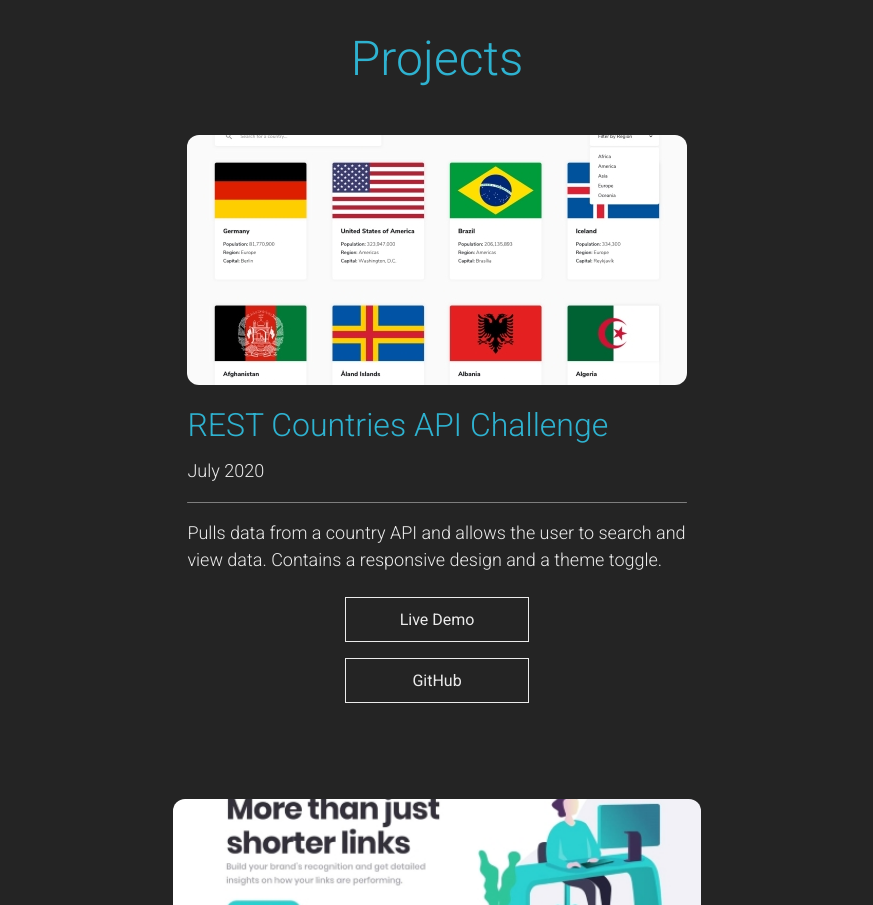
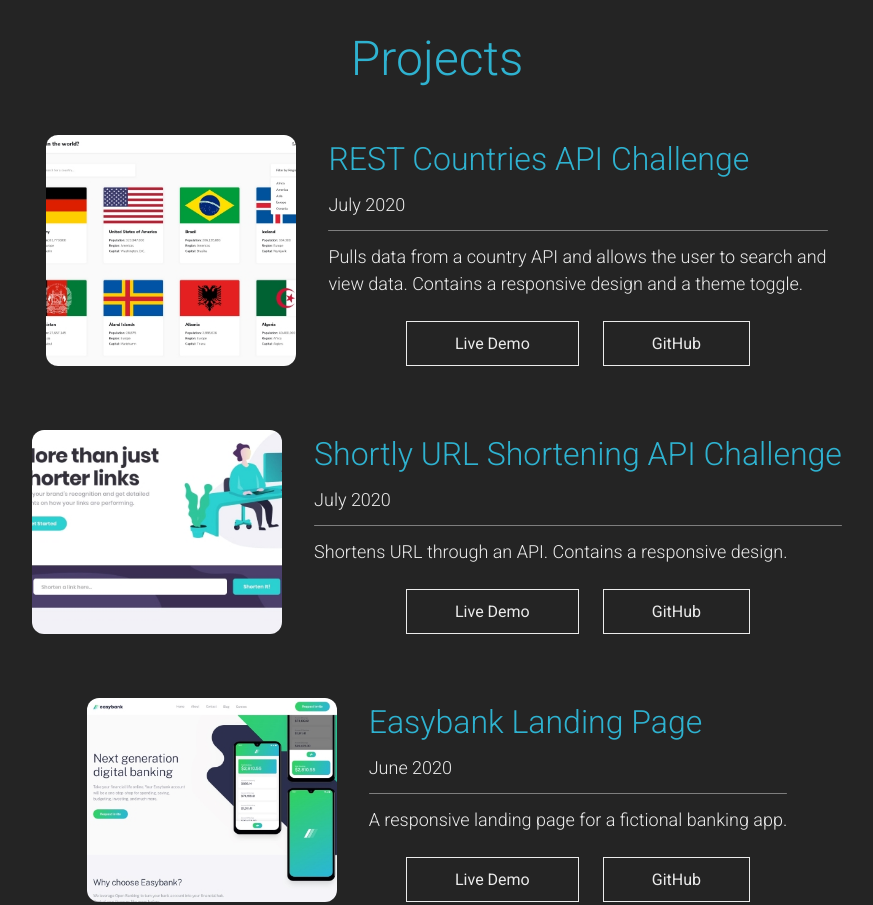
Before and after one commit to cagloria/cagloria.github.io, a plain HTML site: page index.html in a window 1280 px wide. Shown: the part 1960-2865 px from the top of the page, without its empty margins (203-1076 px from the left). Drawn offline with nearby package versions, Linux system fonts and the light colour scheme.

Commit message:
Added tablet styling for projects

```diff
--- a/src/scss/_components.scss
+++ b/src/scss/_components.scss
@@ -24,6 +24,7 @@
 
 .intro {
     &__body {
+        margin: 0 auto;
         text-align: center;
     }
 }
@@ -107,6 +108,9 @@
 .button-link {
     position: relative;
     bottom: 0;
+    display: flex;
+    align-items: center;
+    justify-content: center;
     width: fit-content;
     padding: 12px 48px;
     transition: background-color 0.3s ease-in, box-shadow 0.3s ease-in,
@@ -132,7 +136,7 @@
 
 .project {
     display: grid;
-    margin-bottom: 48px;
+    margin-bottom: 38px;
     &:last-child {
         margin-bottom: 0;
     }
@@ -182,10 +186,55 @@
         }
     }
 
-    @media only screen and (min-width: 426px) {
-        margin-bottom: 96px;
+    @media only screen and (min-width: 600px) {
+        margin-bottom: 0;
+        margin-bottom: 64px;
+        grid-template-columns: auto 1fr;
+        grid-template-rows: repeat(5, auto);
+        column-gap: 32px;
         &__image {
-            height: 250px;
+            max-width: 250px;
+            height: 100%;
+            margin: 0;
+            grid-row: 1 / -1;
+            grid-column: 1;
+        }
+
+        &__heading {
+            grid-row: 1;
+            grid-column: 2;
+        }
+
+        &__date {
+            margin-bottom: 12px;
+            grid-row: 2;
+            grid-column: 2;
+        }
+
+        &__divider {
+            margin-bottom: 12px;
+            grid-row: 3;
+            grid-column: 2;
+        }
+
+        &__description {
+            grid-row: 4;
+            grid-column: 2;
+        }
+
+        &__links {
+            align-items: stretch;
+            flex-direction: row;
+            justify-content: center;
+            grid-row: 5;
+            grid-column: 2;
+            > *:first-child {
+                margin: 0 24px 0 0;
+            }
+
+            > * {
+                width: fit-content;
+            }
         }
     }
 
```
Also changed, not shown: src/index.css.
